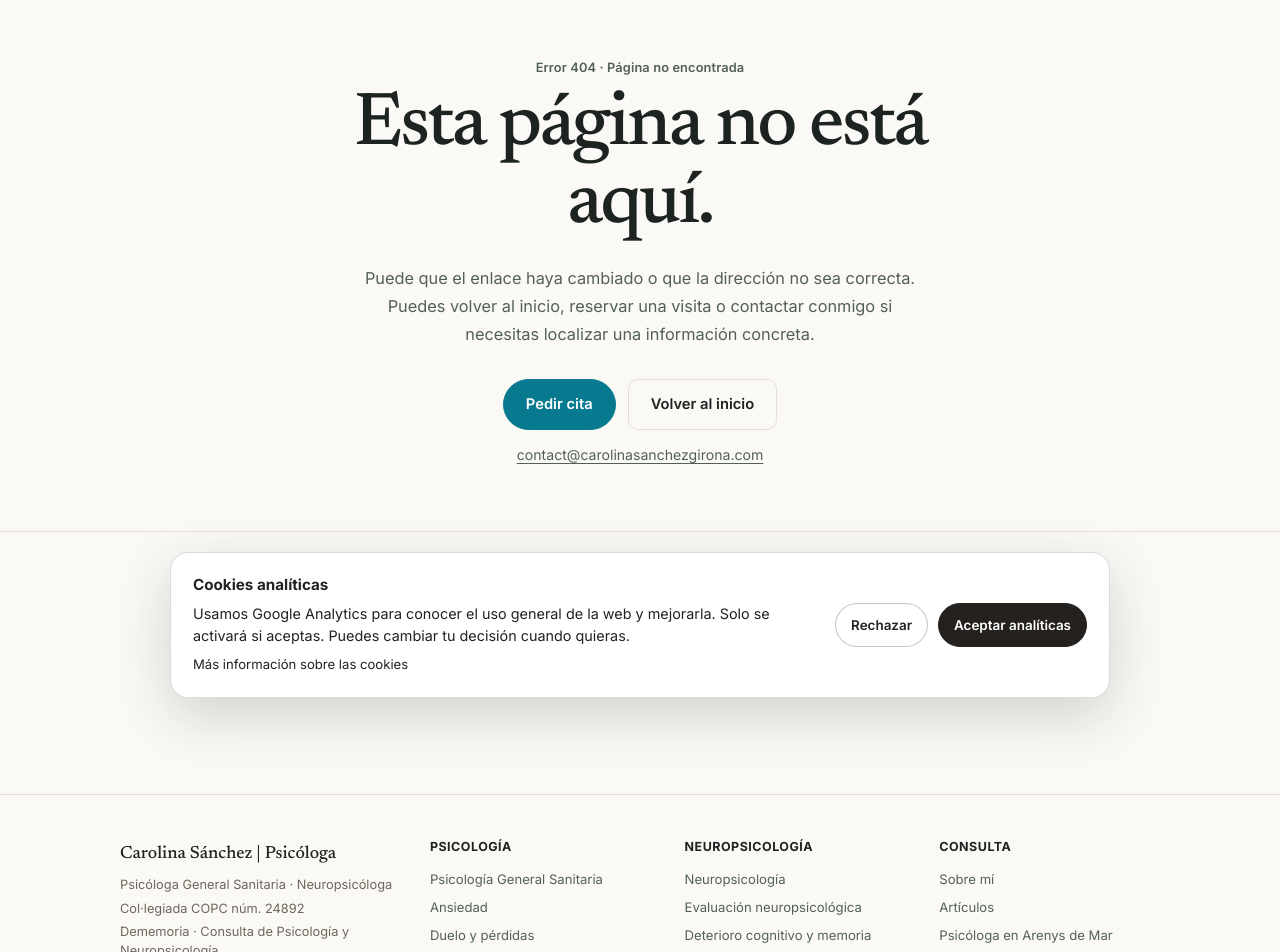
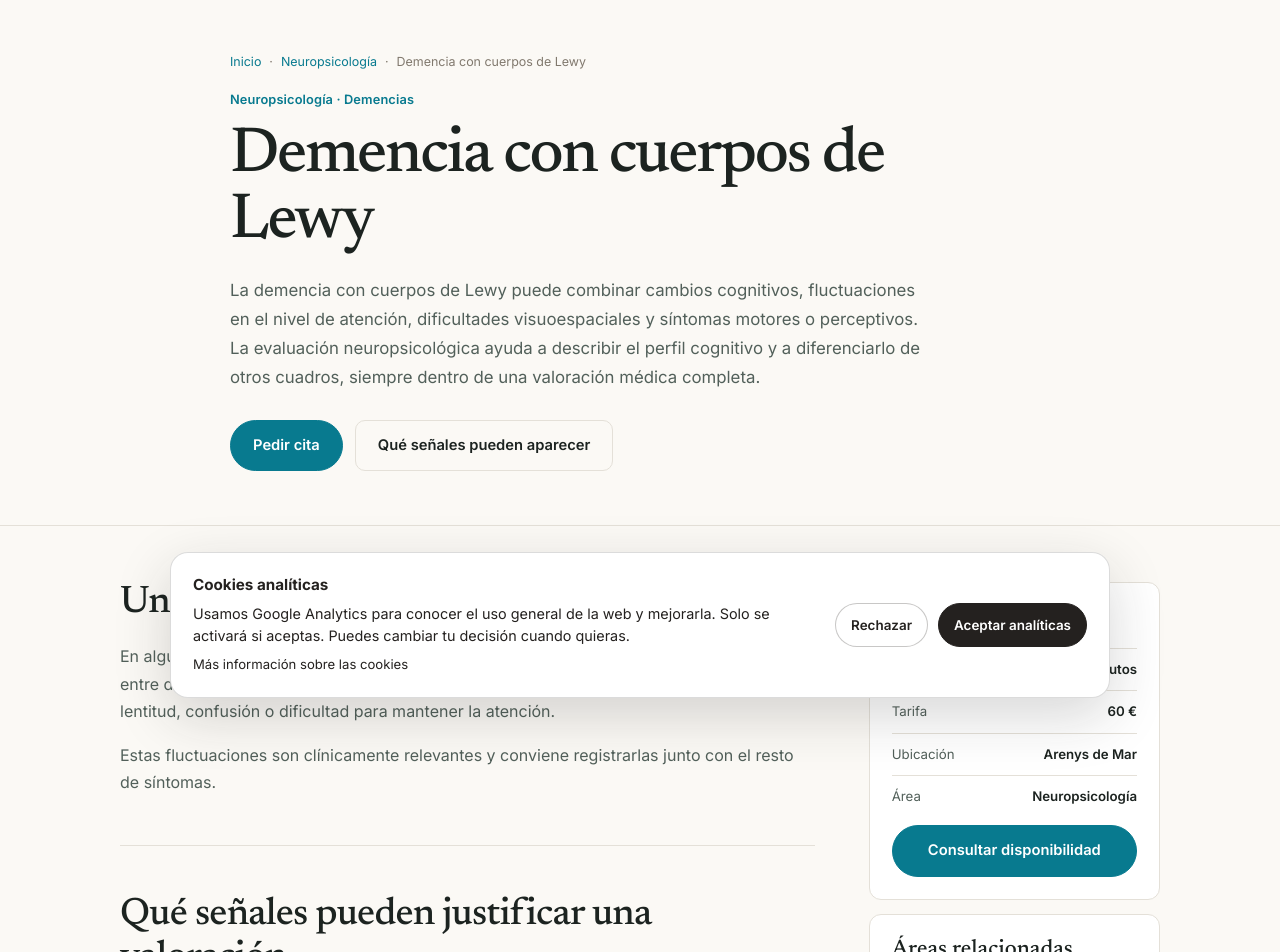
Before and after one commit to carolinasanchezgirona/Portfolio-Carolina, a Next.js app: page /demencia-con-cuerpos-de-lewy in a window 1280 px wide. Before the commit this address had no page. Shown: the part 80-1032 px from the top of the page. Built offline with nearby package versions, Linux system fonts and the light colour scheme.

Commit message:
SEO: add Lewy body dementia page

```diff
--- /dev/null
+++ b/app/demencia-con-cuerpos-de-lewy/page.tsx
@@ -0,0 +1,58 @@
+import type { Metadata } from "next";
+import "../seo-pages.css";
+
+export const metadata: Metadata = {
+  title: "Demencia con cuerpos de Lewy | Neuropsicóloga en Arenys de Mar",
+  description: "Evaluación neuropsicológica en demencia con cuerpos de Lewy: fluctuaciones cognitivas, atención, funciones visuoespaciales, memoria y autonomía.",
+  alternates: { canonical: "/demencia-con-cuerpos-de-lewy/" },
+  openGraph: {
+    title: "Demencia con cuerpos de Lewy | Carolina Sánchez Girona",
+    description: "Neuropsicología para valorar cambios cognitivos compatibles con demencia con cuerpos de Lewy y diferenciarlos de otros síndromes.",
+    url: "https://carolinasanchezgirona.com/demencia-con-cuerpos-de-lewy/",
+  },
+};
+
+const serviceSchema = {
+  "@context": "https://schema.org",
+  "@type": "Service",
+  name: "Evaluación neuropsicológica en demencia con cuerpos de Lewy",
+  provider: { "@type": "Person", name: "Carolina Sánchez Girona", jobTitle: "Neuropsicóloga y Psicóloga General Sanitaria", url: "https://carolinasanchezgirona.com" },
+  areaServed: ["Arenys de Mar", "Maresme", "Barcelona", "España"],
+  serviceType: "Evaluación neuropsicológica de cambios cognitivos compatibles con demencia con cuerpos de Lewy",
+  url: "https://carolinasanchezgirona.com/demencia-con-cuerpos-de-lewy/",
+};
+
+export default function LewyBodyDementiaPage() {
+  return (
+    <main className="editorial-site">
+      <header className="site-header">
+        <a className="brand" href="/" aria-label="Carolina Sánchez, inicio"><span className="brand-name">Carolina Sánchez</span><span className="brand-sub">Psicóloga · Neuropsicóloga</span></a>
+        <nav className="nav" aria-label="Navegación principal"><a href="/neuropsicologia/">Neuropsicología</a><a href="/demencias/">Demencias</a><a className="nav-cta" href="/cita/">Pedir cita</a></nav>
+      </header>
+      <section className="seo-hero"><div className="editorial-wrap seo-hero-inner">
+        <p className="seo-breadcrumbs"><a href="/">Inicio</a><span>·</span><a href="/neuropsicologia/">Neuropsicología</a><span>·</span><span>Demencia con cuerpos de Lewy</span></p>
+        <p className="editorial-eyebrow">Neuropsicología · Demencias</p>
+        <h1>Demencia con cuerpos de Lewy</h1>
+        <p className="seo-lead">La demencia con cuerpos de Lewy puede combinar cambios cognitivos, fluctuaciones en el nivel de atención, dificultades visuoespaciales y síntomas motores o perceptivos. La evaluación neuropsicológica ayuda a describir el perfil cognitivo y a diferenciarlo de otros cuadros, siempre dentro de una valoración médica completa.</p>
+        <div className="seo-actions"><a className="editorial-btn editorial-btn-primary" href="/cita/">Pedir cita</a><a className="editorial-btn editorial-btn-secondary" href="#senales">Qué señales pueden aparecer</a></div>
+      </div></section>
+      <div className="editorial-wrap seo-layout">
+        <article className="seo-copy">
+          <section><h2>Un perfil que puede fluctuar</h2><p>En algunas personas el rendimiento cognitivo cambia de forma notable a lo largo del día o entre distintos momentos. Pueden existir periodos de mayor claridad y otros de mayor lentitud, confusión o dificultad para mantener la atención.</p><p>Estas fluctuaciones son clínicamente relevantes y conviene registrarlas junto con el resto de síntomas.</p></section>
+          <section id="senales"><h2>Qué señales pueden justificar una valoración</h2><ul><li>Fluctuaciones marcadas de atención o claridad mental.</li><li>Dificultades visuoespaciales o para interpretar correctamente el entorno.</li><li>Problemas de planificación, organización o flexibilidad mental.</li><li>Alucinaciones visuales recurrentes, especialmente si son bien formadas.</li><li>Síntomas motores de tipo parkinsoniano.</li><li>Cambios del sueño, especialmente conductas anómalas durante el sueño REM.</li><li>Pérdida progresiva de autonomía en tareas cotidianas.</li></ul></section>
+          <section><h2>Memoria, atención y funciones visuoespaciales</h2><p>La memoria puede verse afectada, pero en fases iniciales a veces destacan más la atención, las funciones ejecutivas y las capacidades visuoespaciales. Esto ayuda a diferenciar el perfil de otros cuadros, aunque ningún patrón neuropsicológico aislado confirma por sí solo el diagnóstico.</p></section>
+          <section><h2>Relación con Parkinson y Alzheimer</h2><p>La demencia con cuerpos de Lewy comparte características con la <a href="/parkinson-y-cambios-cognitivos/">enfermedad de Parkinson</a> y con la <a href="/alzheimer-primeros-sintomas-y-evaluacion/">enfermedad de Alzheimer</a>, pero el patrón clínico y la secuencia de aparición de los síntomas pueden ser distintos.</p><p>La interpretación requiere integrar evolución cognitiva, síntomas motores, alteraciones perceptivas, sueño y valoración neurológica.</p></section>
+          <section><h2>Qué aporta la evaluación neuropsicológica</h2><p>La <a href="/evaluacion-neuropsicologica/">evaluación neuropsicológica</a> permite explorar atención, velocidad de procesamiento, funciones ejecutivas, memoria, lenguaje y habilidades visuoespaciales.</p><p>También ayuda a establecer una línea base, orientar el seguimiento y describir qué dificultades están afectando a la autonomía.</p></section>
+          <section><h2>Importancia de la valoración médica</h2><p>El diagnóstico de demencia con cuerpos de Lewy requiere evaluación médica. La neuropsicología aporta información sobre el perfil cognitivo y funcional, pero no sustituye la valoración neurológica ni otras pruebas complementarias.</p><div className="seo-callout"><strong>El patrón importa, pero también la evolución.</strong><span>Fluctuaciones cognitivas, síntomas motores, alteraciones perceptivas y sueño deben interpretarse de forma conjunta.</span></div></section>
+        </article>
+        <aside className="seo-sidebar" aria-label="Información práctica">
+          <div className="seo-card"><h2>Primera visita</h2><ul className="seo-facts"><li><span>Duración</span><strong>60 minutos</strong></li><li><span>Tarifa</span><strong>60 €</strong></li><li><span>Ubicación</span><strong>Arenys de Mar</strong></li><li><span>Área</span><strong>Neuropsicología</strong></li></ul><a className="editorial-btn editorial-btn-primary" href="/cita/">Consultar disponibilidad</a></div>
+          <div className="seo-card"><h3>Áreas relacionadas</h3><div className="seo-related"><a href="/demencias/">Demencias</a><a href="/parkinson-y-cambios-cognitivos/">Parkinson y cambios cognitivos</a><a href="/alzheimer-primeros-sintomas-y-evaluacion/">Alzheimer: primeros síntomas</a><a href="/evaluacion-neuropsicologica/">Evaluación neuropsicológica</a></div></div>
+        </aside>
+      </div>
+      <section className="editorial-section seo-authority"><div className="editorial-wrap seo-authority-grid"><div><p className="editorial-section-eyebrow">Profesional responsable</p><h2>Carolina Sánchez Girona</h2><p className="editorial-role">Psicóloga General Sanitaria · Neuropsicóloga</p></div><div className="seo-authority-copy"><p>Trabajo en evaluación neuropsicológica de personas adultas con deterioro cognitivo y demencias, integrando perfil cognitivo, síntomas asociados, evolución y repercusión funcional.</p><div className="seo-authority-links"><a href="/sobre-mi/">Conocer mi trayectoria profesional →</a><a href="/neuropsicologia/">Ver Neuropsicología →</a></div></div></div></section>
+      <footer className="editorial-footer"><div className="editorial-wrap editorial-footer-inner"><div><p className="editorial-footer-brand">Carolina Sánchez | Psicóloga</p><p>Dememoria · Consulta de Psicología y Neuropsicología</p></div><div><p>Arenys de Mar · Atención online</p><p>© 2026 Carolina Sánchez Girona</p></div></div></footer>
+      <script type="application/ld+json" dangerouslySetInnerHTML={{ __html: JSON.stringify(serviceSchema) }} />
+    </main>
+  );
+}
```
